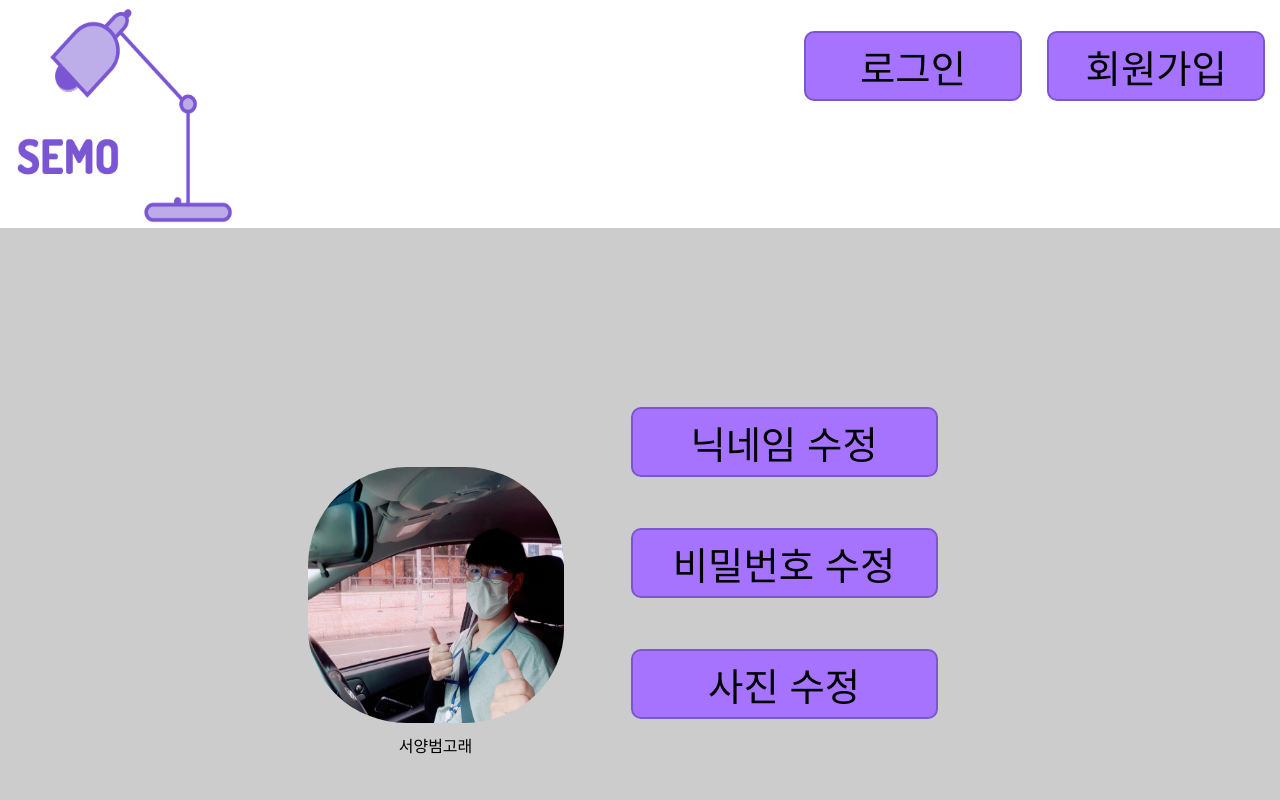
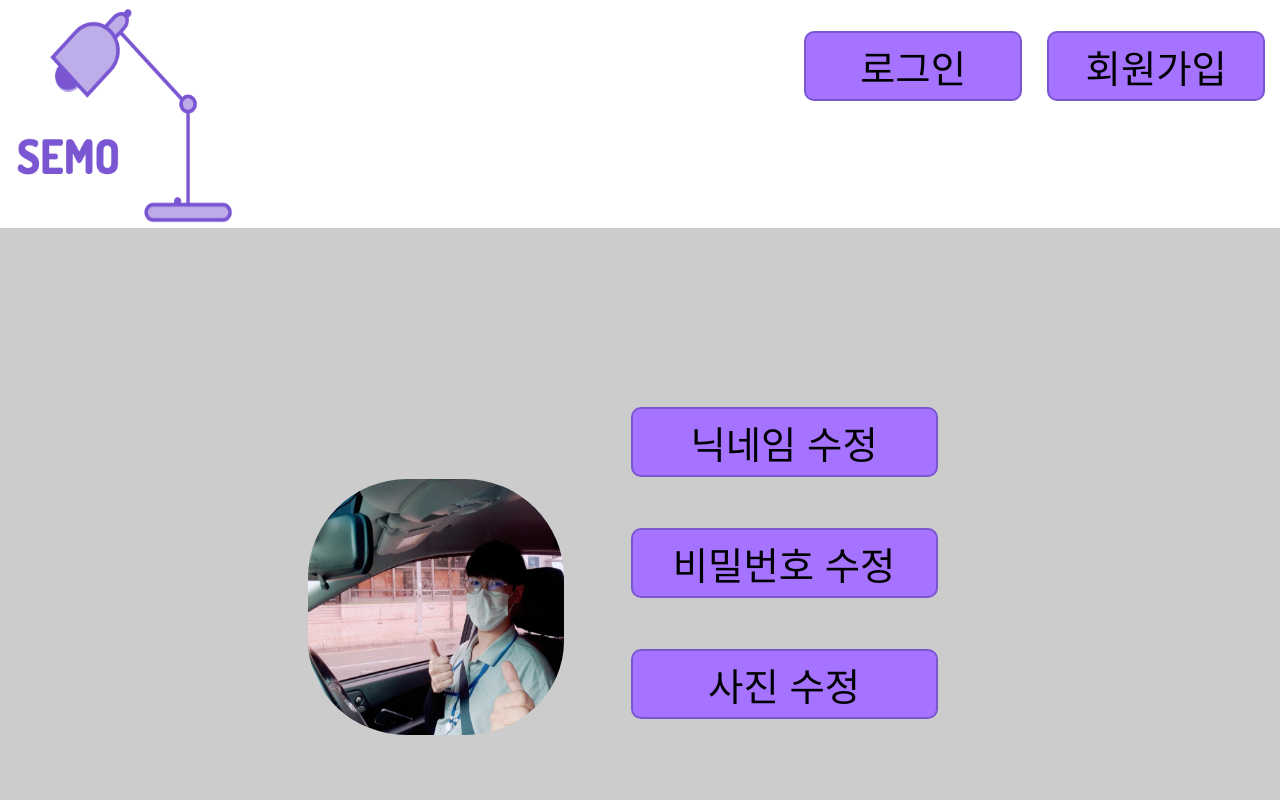
Before and after one commit to codestates/SEMO, a React (Create React App) app in the folder client/: page /mypage in a window 1280 px wide. Shown: the top 800 px of the page. Built offline with nearby package versions, Linux system fonts and the light colour scheme.

Commit message:
update myprofile pages and components

```diff
--- a/client/src/components/myprofile.js
+++ b/client/src/components/myprofile.js
@@ -93,16 +93,15 @@
     isEditPw,
     editPwBtn,
     cancelEditNicknameBtn,
-    password,
     nickname,
     setNickname,
     setInputPw,
     setConfrimInputPw,
     inputPw,
     confirmInputPw,
-    cook,
+    cancelEditPwBtn,
   } = useStoreTemp(); //zustand
-  const { edPw } = useUserinfo();
+  const { edPw, user_id, nickname2 } = useUserinfo();
   const [isEditPicture, EditPicture] = useState(false);
   const editPictureBtn = () => {
     console.log("사진수정");
@@ -115,9 +114,18 @@
   };
 
   const sendEditNickname = () => {
-    axios.patch("http://localhost:3500/user/nickname/edit", {
+    axios
+      .patch("http://localhost:3500/user/nickname/edit", {
         nickname,
         password: edPw,
+      })
+      .then((res) => {
+        if (res.data === "info edited") {
+          cancelEditNicknameBtn();
+          alert("닉네임 변경 성공");
+        } else {
+          alert("실패");
+        }
       });
   };
 
@@ -130,20 +138,22 @@
   };
 
   const editPwHandler = () => {
-    const user_id = "david0525";
-    console.log(
-      "비번입력값",
-      inputPw,
-      "@@@@@@@@@@@@비번확인값",
-      confirmInputPw
-    );
     if (inputPw !== confirmInputPw) {
       console.log("둘이다름");
     } else {
       console.log("굳");
-      axios.patch("http://localhost:3500/user/password/edit", {
+      axios
+        .patch("http://localhost:3500/user/password/edit", {
           user_id, //user_id 를 어케 지정해줄지 구현해야함
           password: inputPw,
+        })
+        .then((res) => {
+          if (res.data === "info edited") {
+            cancelEditPwBtn();
+            alert("비밀번호 변경 성공");
+          } else {
+            alert("실패");
+          }
         });
       //axios 자리
     }
@@ -153,7 +163,7 @@
       <Container>
         <ProfileContainer>
           <Profileimg />
-          <div>서양범고래</div>
+          <div>{nickname2}</div>
         </ProfileContainer>
         <BtnContainer>
           <Button className="btn" onClick={editNicknameBtn}>
--- a/client/src/modals/signoutmodal.js
+++ b/client/src/modals/signoutmodal.js
@@ -139,6 +139,7 @@
       .then((res) => {
         setUserInfoSignOutClear();
         setLogOut();
+        alert("회원탈퇴 되었습니다.");
       });
     navigate("/");
   };
--- a/client/src/zustand/store.js
+++ b/client/src/zustand/store.js
@@ -34,6 +34,7 @@
   setSignOutModal: () => set({ signOutModal: true }),
   closeSignupModal: () => set({ signOutModal: false }),
   editPwBtn: () => set((state) => ({ isEditPw: (state.isEditPw = true) })),
+  cancelEditPwBtn: () => set((state) => ({ isEditPw: !state.isEditPw })),
   editNicknameBtn: () =>
     set((state) => ({ isEditnickname: (state.isEditnickname = true) })),
   cancelEditNicknameBtn: () =>
@@ -73,11 +74,16 @@
   password: "",
   nickname: "",
   edPw: "",
-
+  nickname2: "",
   setedPw: (a) => set((state) => ({ edPw: (state.edPw = a) })),
 
   setUserUserid: (a) => set((state) => ({ user_id: (state.user_id = a) })),
-  setUserNickname: (a) => set((state) => ({ nickname: (state.nickname = a) })),
+  setUserNickname: (a) =>
+    set(
+      (state) => (
+        { nickname: (state.nickname = a) }, { nickname2: (state.nickname2 = a) }
+      )
+    ),
   setUserPassword: (a) => set((state) => ({ password: (state.password = a) })),
 
   setUserInfoSignOutClear: () =>
```
Lines whose indentation alone changed are shown as unchanged.
